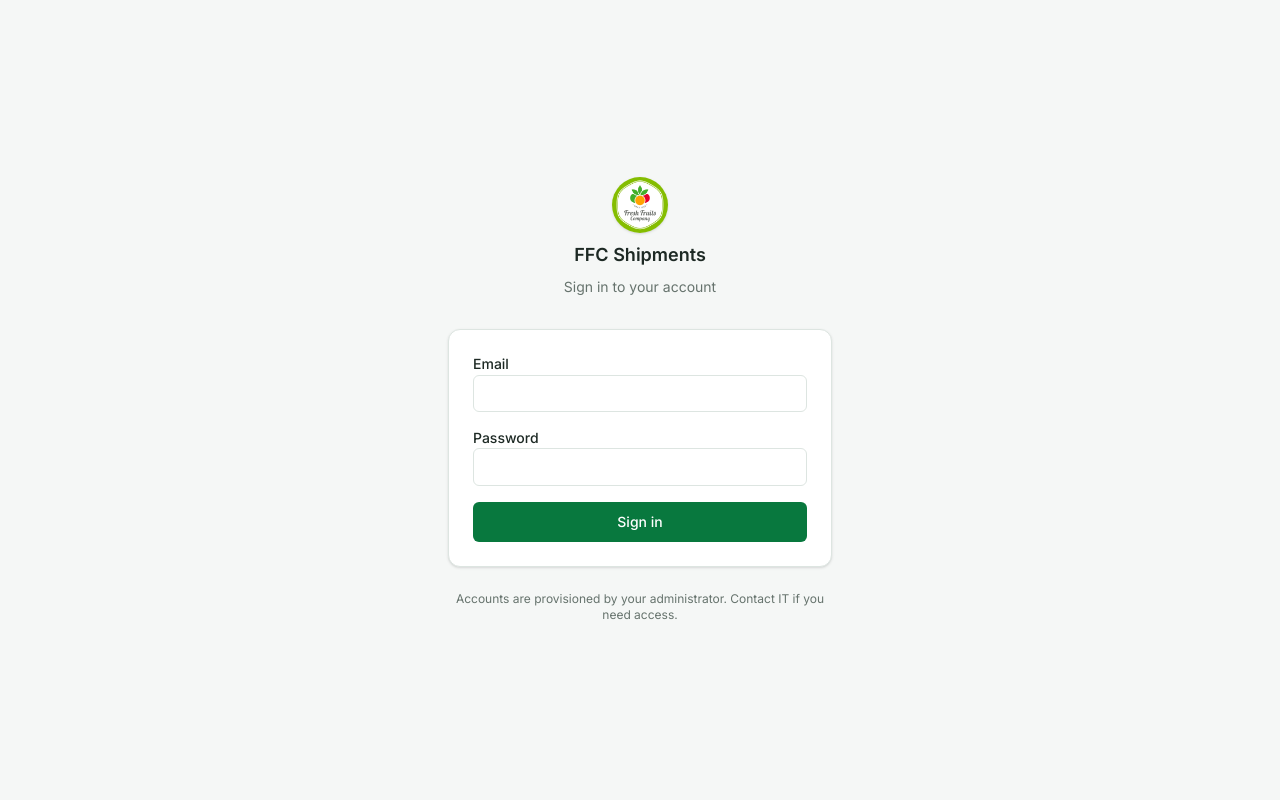
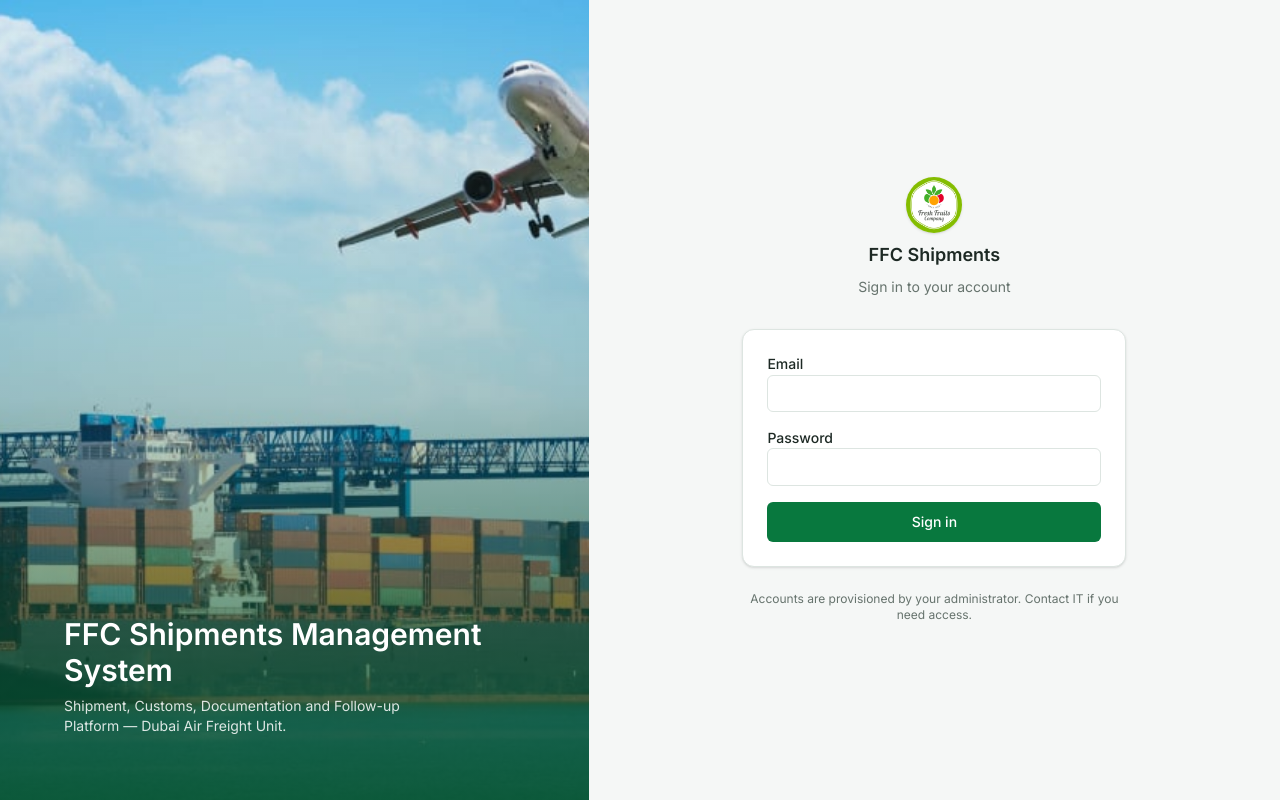
Before and after one commit to freshfruitsit/ffc-shipments, a Next.js app: page /login in a window 1280 px wide. Built offline with nearby package versions, Linux system fonts and the light colour scheme.

Commit message:
Use licensed photo for login page illustration

```diff
--- a/app/login/page.tsx
+++ b/app/login/page.tsx
@@ -10,7 +10,22 @@ export default function LoginPage() {
   const [state, formAction, pending] = useActionState(login, initialState);
 
   return (
-    <div className="flex min-h-screen items-center justify-center bg-surface-muted px-4">
+    <div className="flex min-h-screen">
+      {/* Photo panel — hidden below lg, since a split-screen layout only
+          reads well with real width to work with; the form alone is the
+          right call on a phone-sized viewport. */}
+      <div className="relative hidden w-[46%] shrink-0 lg:block">
+        <Image src="/login-hero.jpg" alt="" fill sizes="46vw" className="object-cover" priority />
+        <div className="absolute inset-0 bg-gradient-to-t from-primary-dark/90 via-primary-dark/20 to-transparent" />
+        <div className="absolute inset-0 flex flex-col justify-end p-12 xl:p-16">
+          <h2 className="text-2xl font-semibold text-white xl:text-3xl">FFC Shipments Management System</h2>
+          <p className="mt-2 max-w-sm text-sm text-white/85">
+            Shipment, Customs, Documentation and Follow-up Platform — Dubai Air Freight Unit.
+          </p>
+        </div>
+      </div>
+
+      <div className="flex flex-1 items-center justify-center bg-surface-muted px-4">
         <div className="w-full max-w-sm">
           <div className="mb-8 flex flex-col items-center gap-2 text-center">
             <span className="relative h-14 w-14 shrink-0 overflow-hidden rounded-full shadow-sm">
@@ -77,5 +92,6 @@ export default function LoginPage() {
           </p>
         </div>
       </div>
+    </div>
   );
 }
```
Also changed, not shown: public/login-hero.jpg (added). Lines whose indentation alone changed are shown as unchanged.
